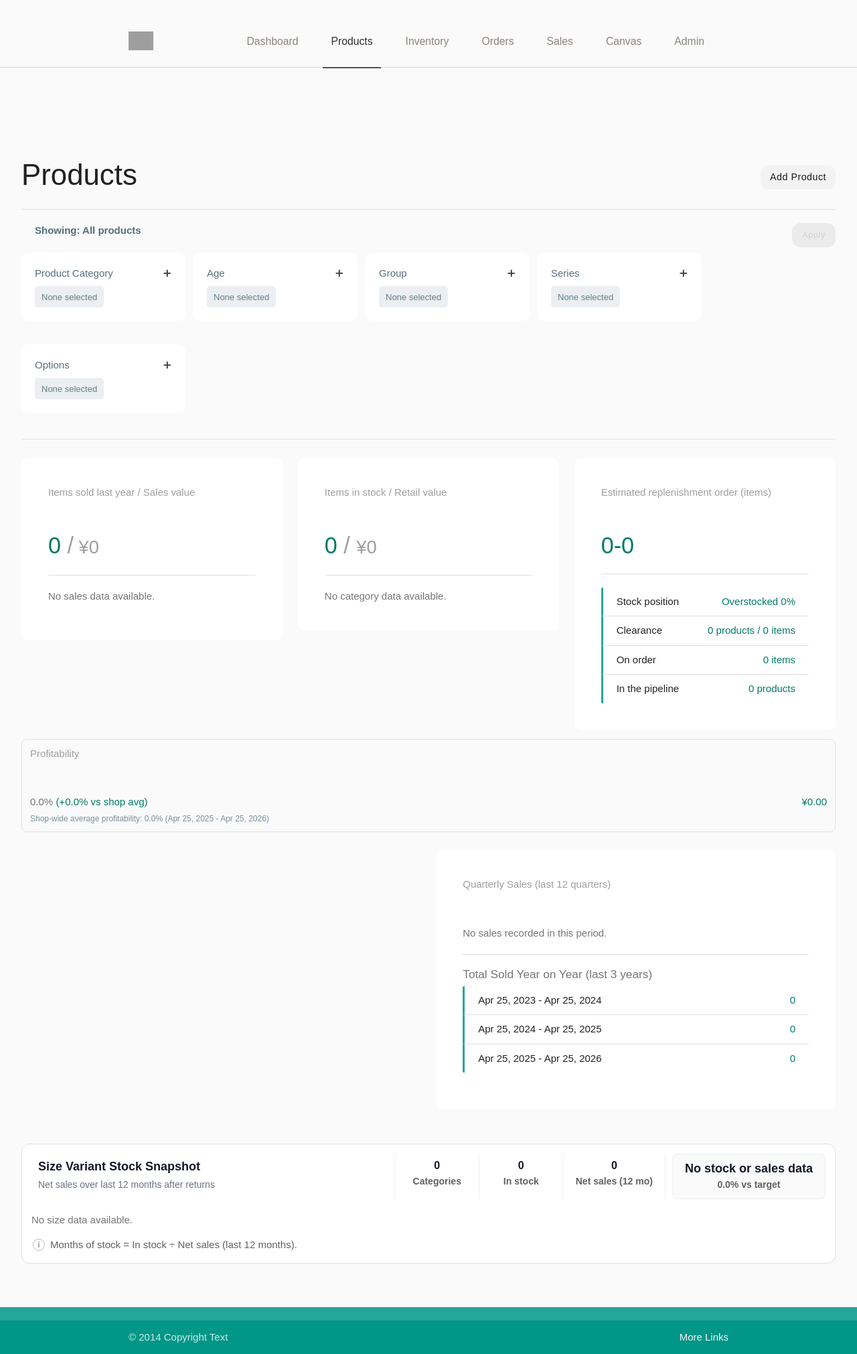
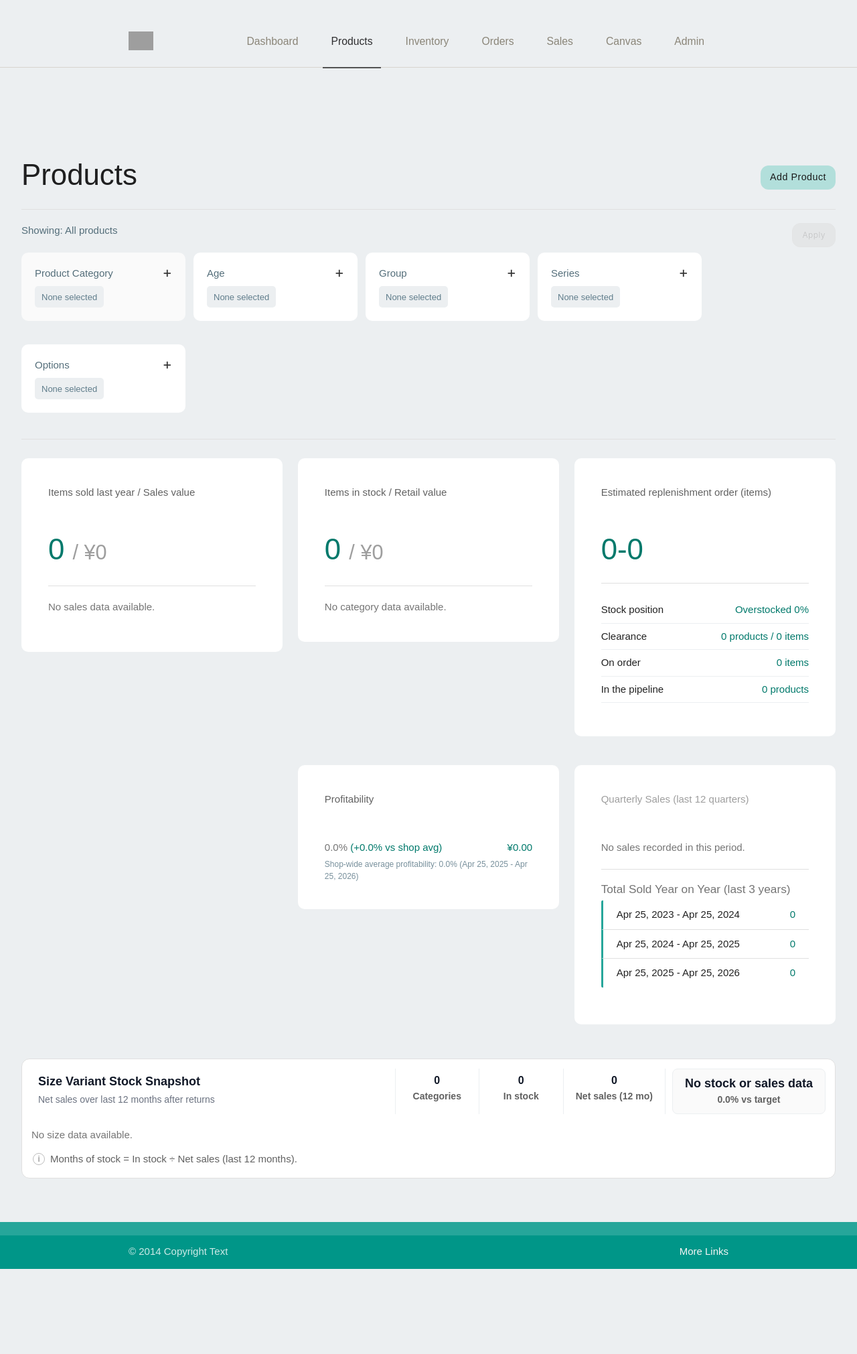
Before and after one commit to westdaddy/progressplanner, a Django app: page /products/filtered/ in a window 1280 px wide. Shown: the whole page at 67% size. After the commit the page ends 1894 px from the top, so only its background shows below. Run offline with Django 4.2, Linux system fonts and the light colour scheme; tables that the repository leaves empty hold one stand-in row (values such as "Sample post"); parts of the project's set-up code (start-up, migrations or seed data) failed here and were passed over; some web fonts are replaced; grey boxes are pictures that could not be loaded.

Commit message:
style changes

```diff
--- a/inventory/static/styles.css
+++ b/inventory/static/styles.css
@@ -104,7 +104,7 @@ main {
   --button-padding-x: 22px;
   --button-radius: 10px;
   --button-border: #d7d7db;
-  --button-bg: #f3f3f4;
+  --button-bg: #b2dfdb;
   --button-text: #1a1a1a;
   --button-primary-bg: #2f6df6;
   --button-primary-bg-hover: #235ee4;
@@ -146,7 +146,7 @@ main {
 .btn:hover,
 .btn-small:hover,
 .btn-large:hover {
-  background: #ececef !important;
+  background: #80cbc4 !important;
   box-shadow: none;
 }
 
@@ -901,6 +901,8 @@ main {
 :where(.card, .card-panel).yellow.accent-3 { --card-border-color: #ffd600; }
 :where(.card, .card-panel).yellow.accent-4 { --card-border-color: #ffd600; }
 
+
+
 div.metadata {
   padding: 10px;
   font-size: 0.8rem;
@@ -935,7 +937,6 @@ div.metadata {
 
 .filter-showing {
   color: #546e7a;
-  font-weight: 600;
   margin: 0;
 }
 
@@ -1782,7 +1783,7 @@ vertical-align: middle;
 /* HOME PAGE STYLES */
 
 span.small-text {
-  font-size: 0.8em;
+  font-size: 0.7em;
 }
 
 .card-title span.small, h3 span.small {
--- a/inventory/templates/inventory/base.html
+++ b/inventory/templates/inventory/base.html
@@ -23,7 +23,7 @@
 
 </head>
 
-<body class="grey lighten-5 app-shell">
+<body class="blue-grey lighten-5 app-shell" style="background-color: #f0f3f5;">
 
 <header>
   <nav class="app-nav">
--- a/inventory/templates/inventory/product_filtered_list.html
+++ b/inventory/templates/inventory/product_filtered_list.html
@@ -35,7 +35,7 @@
     }
 
     .filter-showing {
-      margin: 0 0 0 20px;
+      margin: 0px;
     }
 
     @media (max-width: 992px) {
@@ -586,7 +586,6 @@
 
     .category-split-list__value {
       color: #00695c;
-      font-weight: 700;
       text-align: right;
     }
 
@@ -679,7 +678,7 @@
       <div class="filter-bar">
         {% if category_filter %}
           <div
-            class="card-panel filter-card filter-card--tiered"
+            class="card-panel grey lighten-5 filter-card filter-card--tiered"
             data-category-filter-card
             data-style-field="style_filter"
             data-type-field="type_filter"
@@ -796,8 +795,8 @@
     <!-- SALES SUMMARY SECTION -->
     <div class="col s12 m4">
       <div class="card-panel">
-        <p class="grey-text box-title">Items sold last year / Sales value </p>
-        <h4 class="teal-text text-darken-2">{{ sales_last_year_total }} <span class="grey-text">/</span><span class="small-text grey-text"> ¥{{ sales_last_year_value_total|floatformat:"0g" }}</span></h4>
+        <p class="grey-text text-darken-2 box-title">Items sold last year / Sales value </p>
+        <h3 class="teal-text text-darken-2">{{ sales_last_year_total }} <span class="grey-text small-text ">/ ¥{{ sales_last_year_value_total|floatformat:"0g" }}</span></h3>
 
         <div class="filter-divider"></div>
         {% if sales_category_rows %}
@@ -806,8 +805,7 @@
               <li class="category-split-list__item">
                 <span class="category-split-list__label">{{ row.label }}</span>
                 <span class="category-split-list__value">
-                  {{ row.percentage }}%
-                  <span class="category-split-list__count">{{ row.value }} sold</span>
+                  {{ row.percentage }}% / {{ row.value }} sold
                 </span>
               </li>
             {% endfor %}
@@ -822,9 +820,9 @@
     <!-- STOCK SUMMARY SECTION -->
     <div class="col s12 m4">
       <div class="card-panel">
-        <p class="grey-text box-title">Items in stock / Retail value</p>
-
-        <h4 class="teal-text text-darken-2">{{ filtered_inventory_total }} <span class="grey-text">/</span> <span class="small-text grey-text">¥{{ inventory_value_total|floatformat:"0g" }}</span></h4>
+        <p class="grey-text text-darken-2 box-title">Items in stock / Retail value</p>
+
+        <h3 class="teal-text text-darken-2">{{ filtered_inventory_total }} <span class="grey-text small-text">/ ¥{{ inventory_value_total|floatformat:"0g" }}</span></h3>
 
 
         <div class="filter-divider"></div>
@@ -834,8 +832,7 @@
               <li class="category-split-list__item">
                 <span class="category-split-list__label">{{ row.label }}</span>
                 <span class="category-split-list__value">
-                  {{ row.percentage }}%
-                  <span class="category-split-list__count">{{ row.value }} in stock</span>
+                  {{ row.percentage }}% / {{ row.value }} in stock
                 </span>
               </li>
             {% endfor %}
@@ -849,30 +846,30 @@
     <!-- REPLENISHMENT RATES -->
     <div class="col s12 m4">
       <div class="card-panel">
-        <p class="grey-text box-title">Estimated replenishment order (items)</p>
-        <h4 class="teal-text text-darken-2">
+        <p class="grey-text text-darken-2 box-title">Estimated replenishment order (items)</p>
+        <h3 class="teal-text text-darken-2">
           {{ replenishment_low }}-{{ replenishment_high }}
-        </h4>
+        </h3>
 
 
         <div class="filter-divider"></div>
-        <ul class="collection" style="margin: 0;">
-          <li class="collection-item" style="border-left: 3px solid #26a69a;">
+        <ul class="category-split-list">
+          <li class="category-split-list__item">
             <strong>Stock position</strong>
             <span class="secondary-content {% if is_understocked %}red-text text-darken-1{% else %}teal-text text-darken-2{% endif %}">
               {% if is_understocked %}Understocked{% else %}Overstocked{% endif %}
               {{ stock_delta_percent_abs|floatformat:0 }}%
             </span>
           </li>
-          <li class="collection-item" style="border-left: 3px solid #26a69a;">
+          <li class="category-split-list__item">
             <strong>Clearance </strong>
             <span class="secondary-content teal-text text-darken-2">{{ discounted_products }} products / {{ discounted_items }} items</span>
           </li>
-          <li class="collection-item" style="border-left: 3px solid #26a69a;">
+          <li class="category-split-list__item">
             <strong>On order</strong>
             <span class="secondary-content teal-text text-darken-2">{{ items_in_order }} items</span>
           </li>
-          <li class="collection-item" style="border-left: 3px solid #26a69a;">
+          <li class="category-split-list__item">
             <strong>In the pipeline</strong>
             <span class="secondary-content teal-text text-darken-2">{{ pipeline_products }} products</span>
           </li>
@@ -880,9 +877,36 @@
       </div>
     </div>
 
-    <div class="col s12 m12">
-      <div class="profitability-summary">
-        <p class="grey-text box-title">Profitability</p>
+  </div>
+
+
+  <div class="row">
+
+    <!-- TIME ON MARKET -->
+    <div class="col s12 m4">
+    {% if stock_age_breakdown %}
+      <div class="card-panel">
+        <p class="grey-text text-darken-2 box-title">Time on market</p>
+        <ul class="category-split-list">
+          {% for entry in stock_age_breakdown %}
+            <li class="category-split-list__item">
+              <div>
+                <strong>{{ entry.label }}</strong>
+                {% if entry.percent %}
+                  <span class="teal-text text-darken-2">{{ entry.product_count }} products  / {{ entry.percent }}% </span>
+                {% endif %}
+              </div>
+            </li>
+          {% endfor %}
+        </ul>
+      </div>
+    {% endif %}
+    </div>
+    <!-- END TIME ON MARKET BOX -->
+
+    <div class="col s12 m4">
+      <div class="card-panel">
+        <p class="grey-text text-darken-2 box-title">Profitability</p>
         <p class="profitability-summary__row">
           <span>
             <span class="grey-text text-darken-1">{{ profitability_summary.category_profit_percent|floatformat:1 }}%</span>
@@ -901,33 +925,7 @@
       </div>
     </div>
 
-  </div>
-
-  <div class="row">
-
-    <!-- TIME ON MARKET -->
-    <div class="col s12 m6">
-    {% if stock_age_breakdown %}
-      <div class="card-panel">
-        <p class="grey-text box-title">Time on market</p>
-        <ul class="collection" style="margin: 0;">
-          {% for entry in stock_age_breakdown %}
-            <li class="collection-item" style="border-left: 3px solid #26a69a;">
-              <div style="display: flex; justify-content: space-between; align-items: center; gap: 8px;">
-                <strong>{{ entry.label }}</strong>
-                {% if entry.percent %}
-                  <span class="teal-text text-darken-2">{{ entry.product_count }} products  / {{ entry.percent }}% </span>
-                {% endif %}
-              </div>
-            </li>
-          {% endfor %}
-        </ul>
-      </div>
-    {% endif %}
-    </div>
-    <!-- END TIME ON MARKET BOX -->
-
-    <div class="col s12 m6">
+    <div class="col s12 m4">
       <div class="card-panel">
         <p class="grey-text box-title">Quarterly Sales (last 12 quarters)</p>
         {% if has_quarterly_data %}
```
Also changed, not shown: inventory/templates/inventory/home.html (+10 -0 lines), 1 other file.
